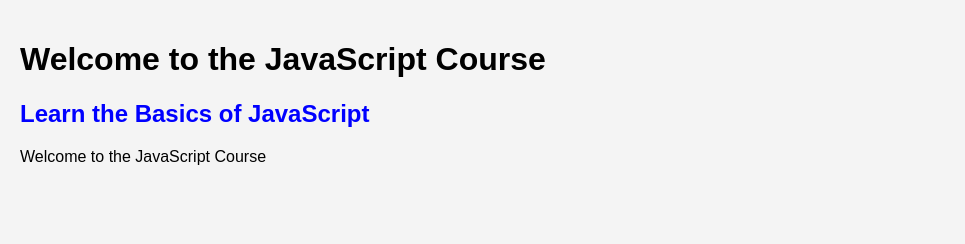
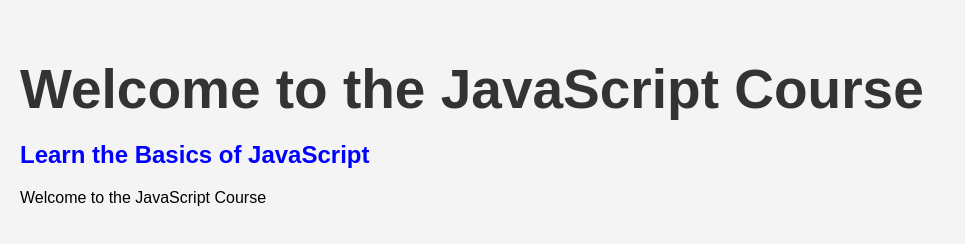
Before and after one commit to mayd-diallo/Javascript, a plain HTML site: page dossier mamadou/index.html in a window 1280 px wide. Shown: the whole page, without its empty margins (0-965 px from the left). Drawn offline with Linux system fonts and the light colour scheme; files that its build step writes are made by us from their sources.

Commit message:
style css

```diff
--- a/style.css
+++ b/dossier mamadou/style.css
@@ -4,3 +4,9 @@ body {
     padding: 20px;
     background-color: #f4f4f4;
 }
+
+.title {
+    color: #333;
+    font-size: 55px;
+    margin-bottom: 10px;
+}
```
